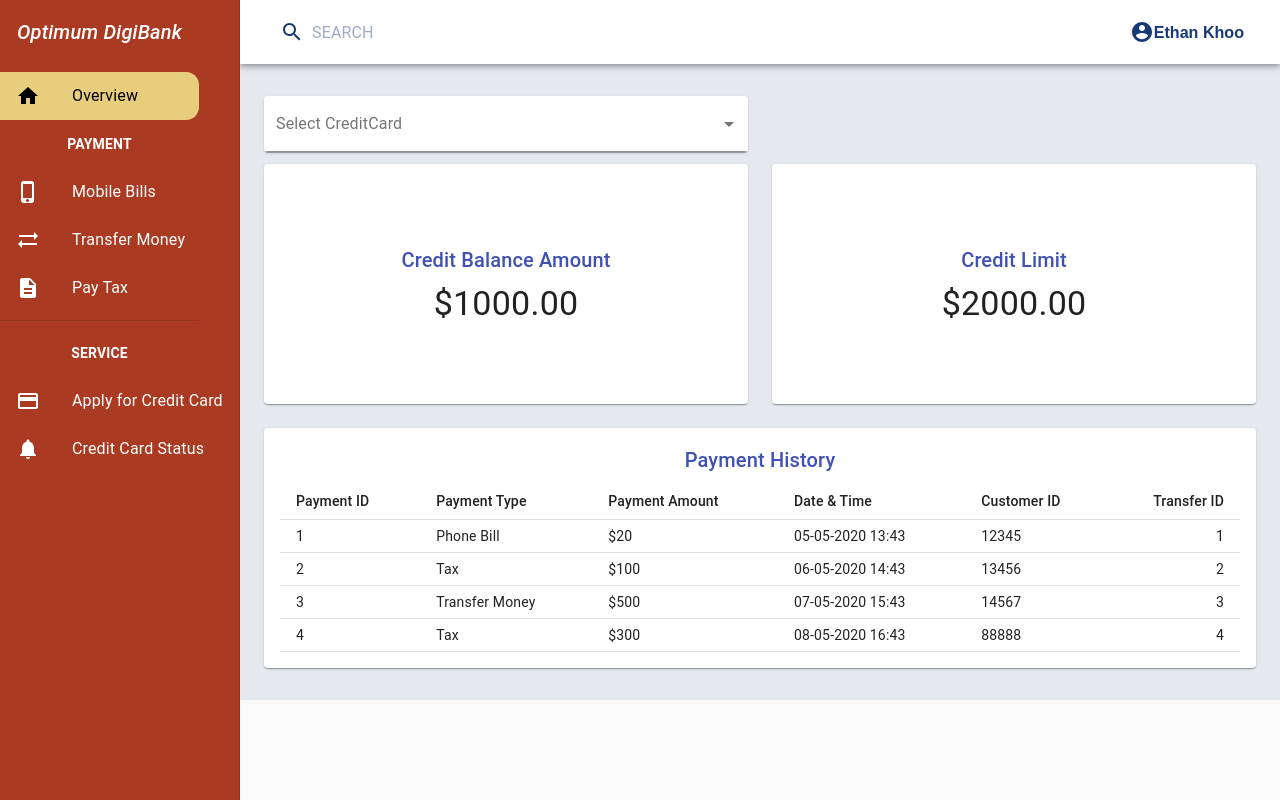
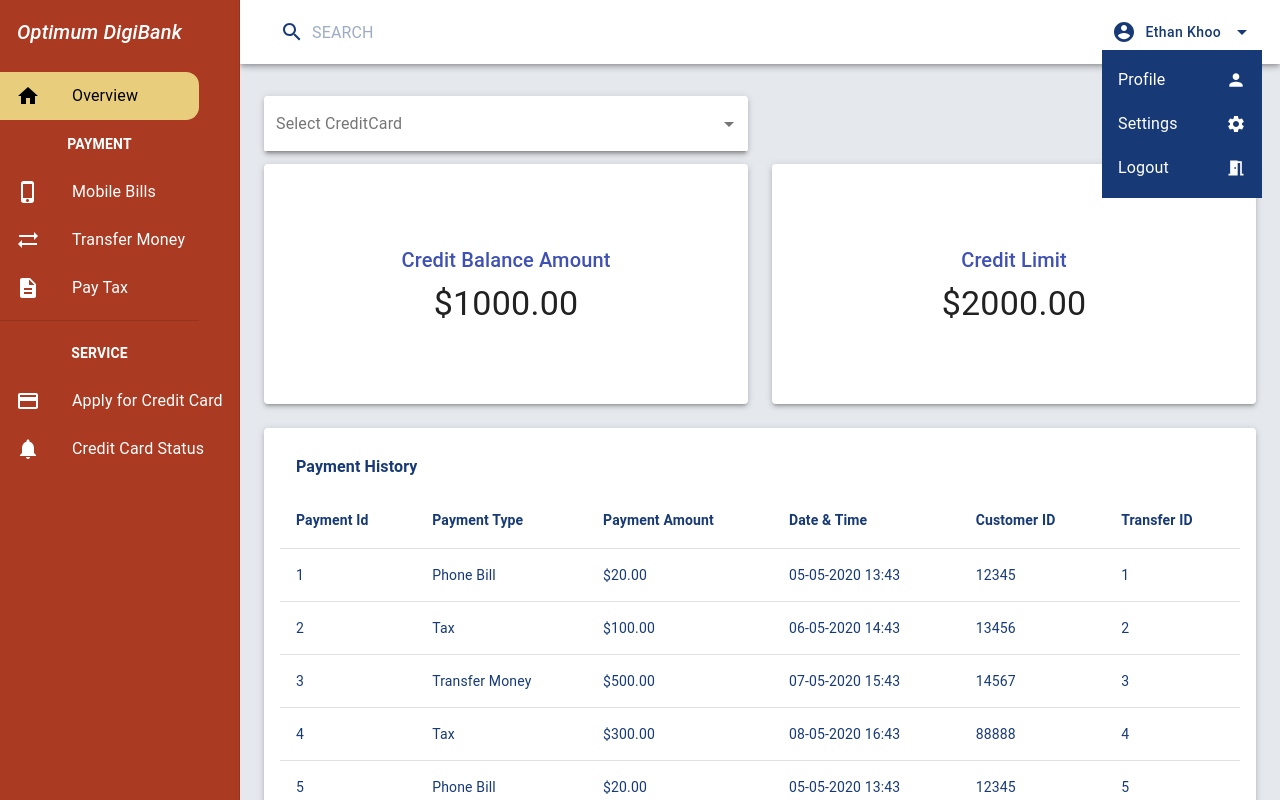
Before and after one commit to ilagon/frontend-optimum-solution, a React (Create React App) app in the folder frontend/: page / in a window 1280 px wide. Both pictures are taken after a click on the button "Ethan Khoo". Built offline with nearby package versions, Linux system fonts and the light colour scheme.

Commit message:
Updated Pagination and User Menu - Zaf

```diff
--- a/frontend/package.json
+++ b/frontend/package.json
@@ -5,6 +5,7 @@
   "dependencies": {
     "@material-ui/core": "^4.10.1",
     "@material-ui/icons": "^4.9.1",
+    "@material-ui/lab": "^4.0.0-alpha.56",
     "@testing-library/jest-dom": "^4.2.4",
     "@testing-library/react": "^9.5.0",
     "@testing-library/user-event": "^7.2.1",
--- a/frontend/src/components/Overview/Dashboard.js
+++ b/frontend/src/components/Overview/Dashboard.js
@@ -17,6 +17,7 @@ import InputLabel from '@material-ui/core/InputLabel';
 import InputBase from '@material-ui/core/InputBase';
 import FormControl from '@material-ui/core/FormControl';
 import Select from '@material-ui/core/Select';
+import UserMenu from './UserMenu';
 import { paymentListItems, serviceListItems } from './SideNavigation';
 import CreditBalance from './CreditBalance';
 import CreditLimit from './CreditLimit';
@@ -60,12 +61,13 @@ export default function Dashboard() {
               inputProps={{ 'aria-label': 'search' }}
             />
           </div>
-          <IconButton color="inherit">
+          {/* <IconButton color="inherit">
               <AccountCircleIcon />
               <Typography component="h6" variant="p" color="inherit" noWrap className="title">
               Ethan Khoo
               </Typography>
-          </IconButton>
+          </IconButton> */}
+          <UserMenu/>
         </Toolbar>
       </AppBar>
       <Drawer
@@ -88,7 +90,7 @@ export default function Dashboard() {
           <Grid container spacing={3}>
           {/* Select CreditCard Dropdown */}
             <Grid item xs={6}>
-              <Paper className="selectCreditCardPaper">
+              <Paper className="selectCreditCardPaper" elevation="3">
               <FormControl variant="filled" className="formControl">
                 <InputLabel htmlFor="creditCardSelect">Select CreditCard</InputLabel>
                 <Select
@@ -113,19 +115,19 @@ export default function Dashboard() {
           <Grid container spacing={3}>
             {/* Credit Balance Amount */}
             <Grid item xs={12} md={8} lg={6}>
-              <Paper className="fixedHeightPaper">
+              <Paper className="fixedHeightPaper" elevation="3">
                 <CreditBalance />
               </Paper>
             </Grid>
             {/* Credit Limit */}
             <Grid item xs={12} md={4} lg={6}>
-              <Paper className="fixedHeightPaper">
+              <Paper className="fixedHeightPaper" elevation="3">
                 <CreditLimit />
               </Paper>
             </Grid>
             {/* Payment Details */}
             <Grid item xs={12}>
-              <Paper className="paper">
+              <Paper className="paper" elevation="3">
                 <PaymentDetails />
               </Paper>
             </Grid>
--- a/frontend/src/components/Overview/Overview.css
+++ b/frontend/src/components/Overview/Overview.css
@@ -68,6 +68,36 @@
     padding: 8px 8px 8px 0px !important;
     transition: width 300ms cubic-bezier(0.4, 0, 0.2, 1) 0ms !important;
     padding-left: calc(1em + 32px) !important;
+}
+
+.userMenuDd {
+    background-color: transparent !important;
+    box-shadow: none !important;
+}
+
+.userMenuPerson {
+    margin-right: 9px;
+}
+
+.userMenuArrow {
+    margin-left: 9px;
+}
+
+.userMenuDd-paper {
+    color: white !important;
+    min-width: 160px !important;
+    border-radius: 0 !important;
+    background-color: #173A77 !important;
+    left: 1102px !important;
+}
+
+.userMenuIcon {
+    margin-left: 18px;
+}
+
+.userName {
+    color: #173A77 !important;
+    text-transform: none !important;
 }
 
 .toolbar {
@@ -143,3 +173,36 @@
 .textCenter {
     text-align: center;
 }
+
+/* Styling for PaymentDetails */
+.paymentHistoryTitle {
+    float: left;
+    padding-left: 16px !important;
+    margin-top: 10px;
+    margin-bottom: 12px;
+    color: #173A77;
+    font-weight: bold !important;
+    font-size: 16px;
+    font-family: "Roboto", "Helvetica", "Arial", sans-serif;
+    font-weight: 500;
+    line-height: 1.6;
+    letter-spacing: 0.0075em;
+}
+
+.MuiTableCell-stickyHeader {
+    color: #173A77 !important;
+    font-weight: bold !important;
+    background-color: white !important;
+}
+
+.paymentTableCell {
+    color: #173A77 !important;
+}
+
+.MuiTablePagination-toolbar {
+    color: #173A77 !important;
+}
+
+.MuiTablePagination-caption {
+    font-size: 13px;
+}
--- a/frontend/src/components/Overview/PaymentDetails.js
+++ b/frontend/src/components/Overview/PaymentDetails.js
@@ -4,57 +4,132 @@ import TableBody from '@material-ui/core/TableBody';
 import TableCell from '@material-ui/core/TableCell';
 import TableHead from '@material-ui/core/TableHead';
 import TableRow from '@material-ui/core/TableRow';
-import Title from './Title';
+import { makeStyles } from '@material-ui/core/styles';
+import TableContainer from '@material-ui/core/TableContainer';
+import TablePagination from '@material-ui/core/TablePagination';
+import './Overview.css';
 
-// Generate Order Data
+const columns = [
+  { id: 'paymentId', label: 'Payment Id'},
+  { id: 'paymentType', label: 'Payment Type'},
+  {
+    id: 'paymentAmount',
+    label: 'Payment Amount',
+    format: (value) => "$" + value.toFixed(2)
+  },
+  {
+    id: 'dateTime',
+    label: 'Date & Time',
+  },
+  {
+    id: 'customerID',
+    label: 'Customer ID',
+  },
+  {
+    id: 'transferId',
+    label: 'Transfer ID',
+  },
+];
+
+// Generate Payment History Data
 function createData(paymentId, paymentType, paymentAmount, dateTime, customerID, transferId) {
   return { paymentId, paymentType, paymentAmount, dateTime, customerID, transferId };
 }
 
+/* Data Example for Table Pagination */
 const rows = [
   createData(1, 'Phone Bill', 20, '05-05-2020 13:43', 12345, 1),
   createData(2, 'Tax', 100, '06-05-2020 14:43', 13456, 2),
   createData(3, 'Transfer Money', 500, '07-05-2020 15:43', 14567, 3),
   createData(4, 'Tax', 300, '08-05-2020 16:43', 88888, 4),
+  createData(5, 'Phone Bill', 20, '05-05-2020 13:43', 12345, 5),
+  createData(6, 'Tax', 100, '06-05-2020 14:43', 13456, 6),
+  createData(7, 'Transfer Money', 500, '07-05-2020 15:43', 14567, 7),
+  createData(8, 'Tax', 300, '08-05-2020 16:43', 88888, 8),
+  createData(9, 'Transfer Money', 500, '07-05-2020 15:43', 14567, 9),
+  createData(10, 'Tax', 300, '08-05-2020 16:43', 88888, 10),
+  createData(11, 'Phone Bill', 20, '05-05-2020 13:43', 12345, 11),
+  createData(12, 'Tax', 100, '06-05-2020 14:43', 13456, 12),
+  createData(13, 'Transfer Money', 500, '07-05-2020 15:43', 14567, 13),
+  createData(14, 'Tax', 300, '08-05-2020 16:43', 88888, 14),
+  createData(15, 'Phone Bill', 20, '05-05-2020 13:43', 12345, 15),
+  createData(16, 'Tax', 100, '06-05-2020 14:43', 13456, 16),
+  createData(17, 'Transfer Money', 500, '07-05-2020 15:43', 14567, 17),
+  createData(18, 'Tax', 300, '08-05-2020 16:43', 88888, 18),
+  createData(19, 'Transfer Money', 500, '07-05-2020 15:43', 14567,19),
+  createData(20, 'Tax', 300, '08-05-2020 16:43', 88888, 20),
 ];
 
-// function preventDefault(event) {
-//   event.preventDefault();
-// }
+const useStyles = makeStyles({
+  root: {
+    width: '100%',
+  },
+  container: {
+    maxHeight: 440,
+  },
+});
 
 export default function PaymentDetails() {
+  const classes = useStyles();
+  const [page, setPage] = React.useState(0);
+  const [rowsPerPage, setRowsPerPage] = React.useState(5);
+
+  const handleChangePage = (event, newPage) => {
+    setPage(newPage);
+  };
+
+  const handleChangeRowsPerPage = (event) => {
+    setRowsPerPage(+event.target.value);
+    setPage(0);
+  };
+
   return (
     <React.Fragment>
-      <Title>Payment History</Title>
-      <Table size="small">
-        <TableHead>
+      <div >
+        <h2 className="paymentHistoryTitle">Payment History</h2>
+      </div>
+      <TableContainer className={classes.container}>
+        <Table stickyHeader aria-label="sticky table">
+          <TableHead className="paymentTableHead">
             <TableRow>
-            <TableCell>Payment ID</TableCell>
-            <TableCell>Payment Type</TableCell>
-            <TableCell>Payment Amount</TableCell>
-            <TableCell>Date & Time</TableCell>
-            <TableCell>Customer ID</TableCell>
-            <TableCell align="right">Transfer ID</TableCell>
+              {columns.map((column) => (
+                <TableCell
+                  key={column.id}
+                  align={column.align}
+                  style={{ minWidth: column.minWidth }}
+                >
+                  {column.label}
+                </TableCell>
+              ))}
             </TableRow>
           </TableHead>
           <TableBody>
-          {rows.map((row) => (
-            <TableRow key={row.paymentId}>
-            <TableCell>{row.paymentId}</TableCell>
-              <TableCell>{row.paymentType}</TableCell>
-              <TableCell>${row.paymentAmount}</TableCell>
-              <TableCell>{row.dateTime}</TableCell>
-              <TableCell>{row.customerID}</TableCell>
-              <TableCell align="right">{row.transferId}</TableCell>
+            {rows.slice(page * rowsPerPage, page * rowsPerPage + rowsPerPage).map((row) => {
+              return (
+                <TableRow hover role="checkbox" tabIndex={-1} key={row.code}>
+                  {columns.map((column) => {
+                    const value = row[column.id];
+                    return (
+                      <TableCell key={column.id} align={column.align} className="paymentTableCell">
+                        {column.format && typeof value === 'number' ? column.format(value) : value}
+                      </TableCell>
+                    );
+                  })}
                 </TableRow>
-          ))}
+              );
+            })}
           </TableBody>
         </Table>
-      {/* <div className={classes.seeMore}>
-        <Link color="primary" href="#" onClick={preventDefault}>
-          See more orders
-        </Link>
-      </div> */}
+      </TableContainer>
+      <TablePagination
+        rowsPerPageOptions={[5, 10, 20]}
+        component="div"
+        count={rows.length}
+        rowsPerPage={rowsPerPage}
+        page={page}
+        onChangePage={handleChangePage}
+        onChangeRowsPerPage={handleChangeRowsPerPage}
+      />
     </React.Fragment>
   );
 }
--- /dev/null
+++ b/frontend/src/components/Overview/UserMenu.js
@@ -0,0 +1,86 @@
+import React from 'react';
+import { withStyles } from '@material-ui/core/styles';
+import Button from '@material-ui/core/Button';
+import Menu from '@material-ui/core/Menu';
+import MenuItem from '@material-ui/core/MenuItem';
+import ListItemIcon from '@material-ui/core/ListItemIcon';
+import ListItemText from '@material-ui/core/ListItemText';
+import AccountCircleIcon from '@material-ui/icons/AccountCircle';
+import ArrowDropDownIcon from '@material-ui/icons/ArrowDropDown';
+import PersonIcon from '@material-ui/icons/Person';
+import SettingsIcon from '@material-ui/icons/Settings';
+import MeetingRoomIcon from '@material-ui/icons/MeetingRoom';
+import './Overview.css';
+
+const StyledMenu = withStyles({
+})((props) => (
+  <Menu
+    elevation={0}
+    getContentAnchorEl={null}
+    anchorOrigin={{
+      vertical: 'bottom',
+      horizontal: 'center',
+    }}
+    transformOrigin={{
+      vertical: 'top',
+      horizontal: 'center',
+    }}
+    {...props}
+  />
+));
+
+const StyledMenuItem = withStyles((theme) => ({
+}))(MenuItem);
+
+export default function UserMenu() {
+  const [anchorEl, setAnchorEl] = React.useState(null);
+
+  const handleClick = (event) => {
+    setAnchorEl(event.currentTarget);
+  };
+
+  const handleClose = () => {
+    setAnchorEl(null);
+  };
+
+  return (
+    <div>
+      <Button
+        className="userMenuDd"
+        aria-controls="UserMenu"
+        aria-haspopup="true"
+        variant="contained"
+        onClick={handleClick}
+      >
+      <ListItemIcon className="userName">
+        <AccountCircleIcon className="userMenuPerson"/>
+         Ethan Khoo
+         <ArrowDropDownIcon className="userMenuArrow"/>
+      </ListItemIcon>
+      </Button>
+      <StyledMenu
+        id="UserMenu"
+        classes={{
+          paper: "userMenuDd-paper"
+        }}
+        anchorEl={anchorEl}
+        keepMounted
+        open={Boolean(anchorEl)}
+        onClose={handleClose}
+      >
+        <StyledMenuItem>
+          <ListItemText primary="Profile " />
+            <PersonIcon fontSize="small" className="userMenuIcon"/>
+        </StyledMenuItem>
+        <StyledMenuItem>
+          <ListItemText primary="Settings" />
+            <SettingsIcon fontSize="small" className="userMenuIcon"/>
+        </StyledMenuItem>
+        <StyledMenuItem>
+          <ListItemText primary="Logout" />
+            <MeetingRoomIcon fontSize="small" className="userMenuIcon" />
+        </StyledMenuItem>
+      </StyledMenu>
+    </div>
+  );
+}
```
Also changed, not shown: frontend/src/components/Overview/CreditBalance.js (+0 -19 lines), 1 other file (tests, documents, lock files or other folders). Lines whose indentation alone changed are shown as unchanged.
